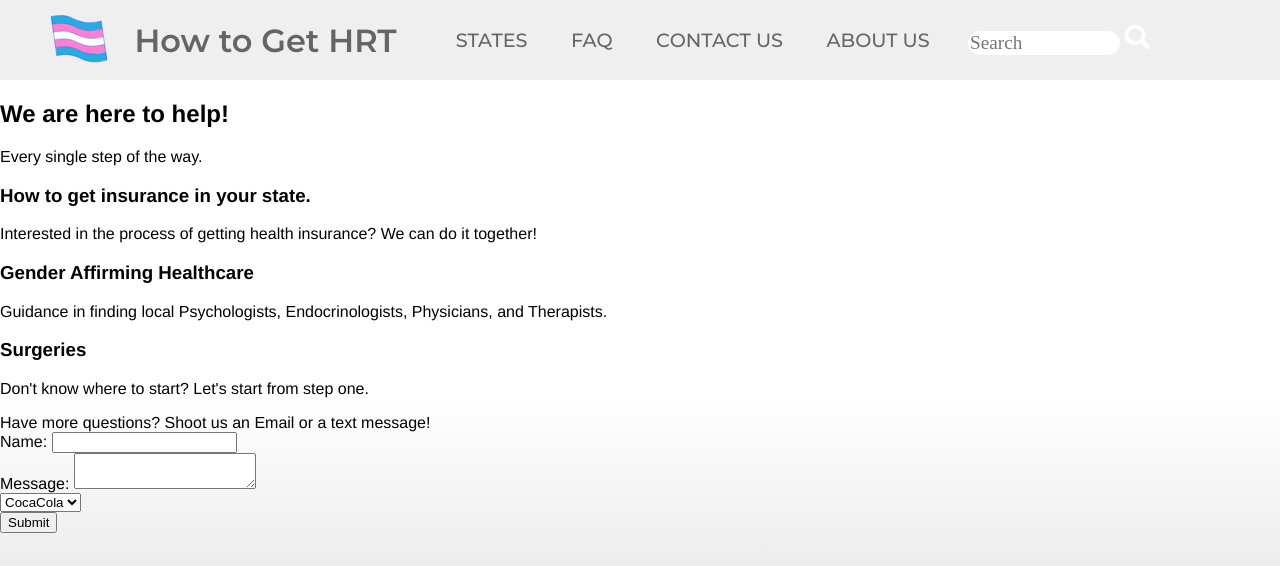
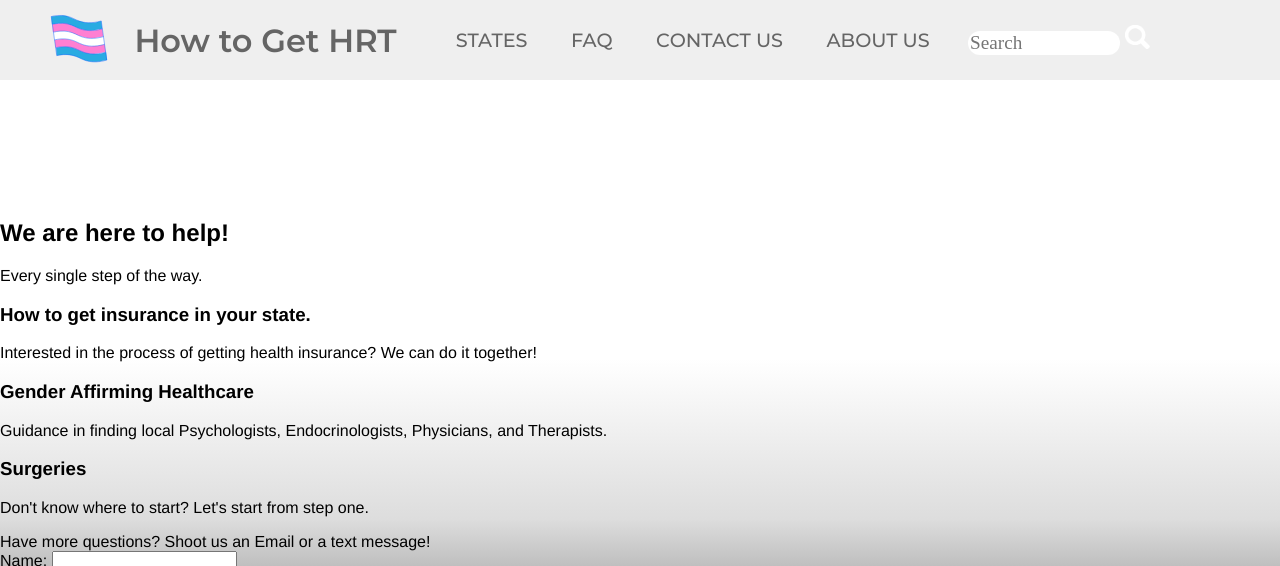
Before and after one commit to lukovana/How-to-Get-HRT, a PHP site: page / in a window 1280 px wide. Shown: the top 566 px of the page. Run offline with PHP 8.4, Linux system fonts and the light colour scheme; data that the repository does not hold is empty; some web fonts are replaced.

Commit message:
CSS changes to viewport

```diff
--- a/stylesheets/website.css
+++ b/stylesheets/website.css
@@ -51,6 +51,7 @@ body {
 }
 main {
     background: linear-gradient(to bottom, #ffffff 40%,#dddddd 80%,#aaaaaa 100%);
+    height: 50vmin;
 }
 footer {
     /*height: 15vh;*/
@@ -62,6 +63,7 @@ footer {
 /*  NAVIGATION STYLES       */
 #headernav {
     background-color: #efefef;
+    height: 10vh;
 }
 header {
     color: #fff;
```
